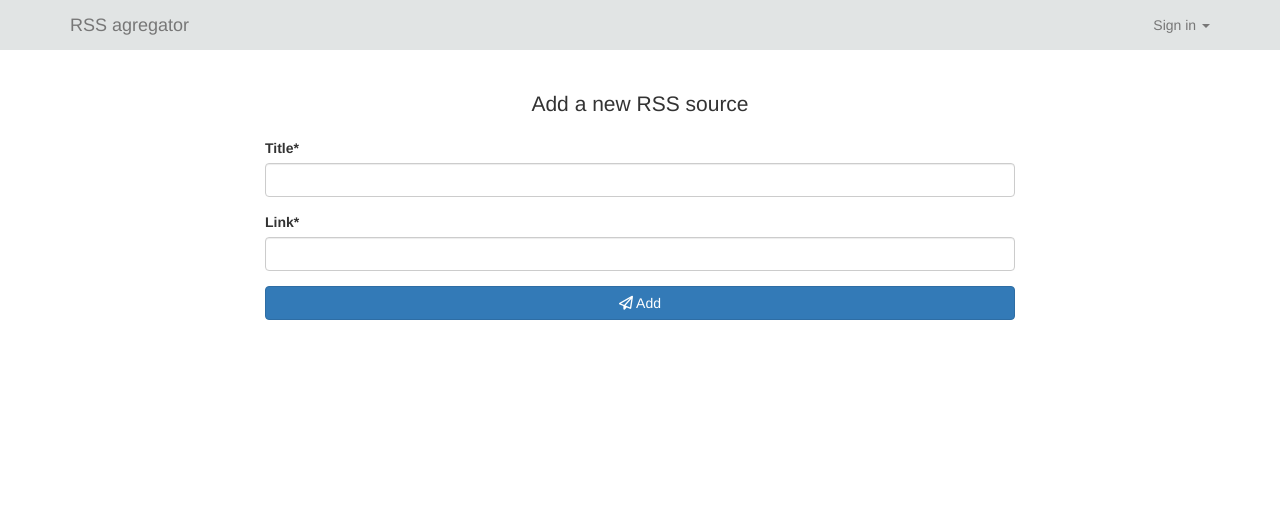
After one commit to dmmeteo/trydjango18, a Django app: page /aggregator/add/ in a window 1280 px wide. The commit adds this page. Shown: the top 519 px of the page. Run offline with Django 3.2, Linux system fonts and the light colour scheme; some libraries are stand-ins or nearby versions.

Commit message:
The big refractoring of my code

```diff
--- /dev/null
+++ b/aggregator/forms.py
@@ -0,0 +1,7 @@
+from django import forms
+
+
+# Add a simple form for opportunity creating new rss sources, that must to be parsed.
+class AddRssSource(forms.Form):
+    title = forms.CharField(max_length=255, required=True)
+    link = forms.CharField(max_length=500, required=True)
--- /dev/null
+++ b/aggregator/urls.py
@@ -0,0 +1,9 @@
+from django.conf.urls import url
+from . import views
+
+# Here we're defining our urlconf for our needs.
+urlpatterns = [
+    url(r'^$', views.home, name='home'),
+    url(r'^add/$', views.add, name='add'),
+    url(r'^edit/$', views.edit, name='edit')
+]
--- a/aggregator/views.py
+++ b/aggregator/views.py
@@ -1,3 +1,35 @@
 from django.shortcuts import render
+from .forms import AddRssSource
+from django.shortcuts import redirect
+import django_couch
+import datetime
 
-# Create your views here.
+# Declare our couch database source
+db = django_couch.db('db')
+
+
+def home(request):
+    return render(request, 'aggregator/home.html', {})
+
+
+# The view that check our form and create a new document each time, when we sent post data by means the form
+def add(request):
+    # Declare our form for adding new rss sources
+    form = AddRssSource(request.POST or None)
+
+    # Checking our form
+    if form.is_valid():
+        title = form.cleaned_data.get('title')
+        link = form.cleaned_data.get('link')
+
+        # Data that must to be send
+        data = {"date": datetime.datetime.now().strftime("%Y-%m-%d %H:%M:%S"), "title": title, "link": link,
+                "type": "source"}
+        db.create(data)
+        return redirect('aggregator:home')
+
+    return render(request, 'aggregator/add.html', {'form': form})
+
+
+def edit(request):
+    return render(request, 'aggregator/edit.html', {})
--- a/rss_aggregator/urls.py
+++ b/rss_aggregator/urls.py
@@ -20,4 +20,5 @@ urlpatterns = [
     url(r'^admin/', include(admin.site.urls)),
     url(r'^$', TemplateView.as_view(template_name='home.html'), name='home'),
     url(r'^accounts/', include('allauth.urls')),
+    url(r'^aggregator/', include('aggregator.urls', namespace='aggregator'))
 ]
--- a/templates/account/logout.html
+++ b/templates/account/logout.html
@@ -16,7 +16,8 @@
                 {% if redirect_field_value %}
                     <input type="hidden" name="{{ redirect_field_name }}" value="{{ redirect_field_value }}"/>
                 {% endif %}
-                <button class="btn btn-danger" type="submit">{% trans 'Sign Out' %}</button>
+                <button class="btn btn-danger" type="submit"><span class="fa fa-sign-out"></span> {% trans 'Sign Out' %}
+                </button>
             </form>
         </div>
     </div>
--- /dev/null
+++ b/templates/aggregator/add.html
@@ -0,0 +1,15 @@
+{% extends 'base.html' %}
+{% load crispy_forms_tags %}
+{% block head_title %}Add a new RSS source{% endblock %}
+{% block content %}
+    <div class="row">
+        <div class="col-md-8 col-md-offset-2">
+            <h1 class="lead text-align-center">Add a new RSS source</h1>
+            <form action="" method="post">
+                {% csrf_token %}
+                {{ form|crispy }}
+                <button class="btn btn-primary btn-block"><span class="fa fa-paper-plane-o"></span> Add</button>
+            </form>
+        </div>
+    </div>
+{% endblock %}
--- a/templates/navbar.html
+++ b/templates/navbar.html
@@ -8,6 +8,7 @@
             <ul class="nav navbar-nav">
                 {% if request.user.is_superuser %}
                     <li><a href="{% url 'admin:index' %}">Admin</a></li>
+                    <li><a href="http://127.0.0.1:5984/_utils">CouchDB</a></li>
                 {% endif %}
             </ul>
             {% if request.user.is_authenticated %}
@@ -16,7 +17,10 @@
                         <a href="#" class="dropdown-toggle" data-toggle="dropdown"><b>{{ request.user }}</b> <span
                                 class="caret"></span></a>
                         <ul class="dropdown-menu">
-                            <li><a href="{% url 'account_logout' %}">Log out</a></li>
+                            <li><a href="{% url 'aggregator:add' %}"><span class="fa fa-plus-circle"></span> Add a source span</a></li>
+                            <li><a href="{% url 'aggregator:edit' %}"><span class="fa fa-edit"></span> Edit sources</a></li>
+                            <li><a href="{% url 'aggregator:home' %}"><span class="fa fa-list-ol"></span> Show sources</a></li>
+                            <li><a href="{% url 'account_logout' %}"><span class="fa fa-sign-out"></span> Log out</a></li>
                         </ul>
                     </li>
                 </ul>
```
Also changed, not shown: templates/account/login.html (+8 -4 lines), templates/account/signup.html (+8 -5 lines), templates/aggregator/edit.html (added), templates/aggregator/home.html (added).
